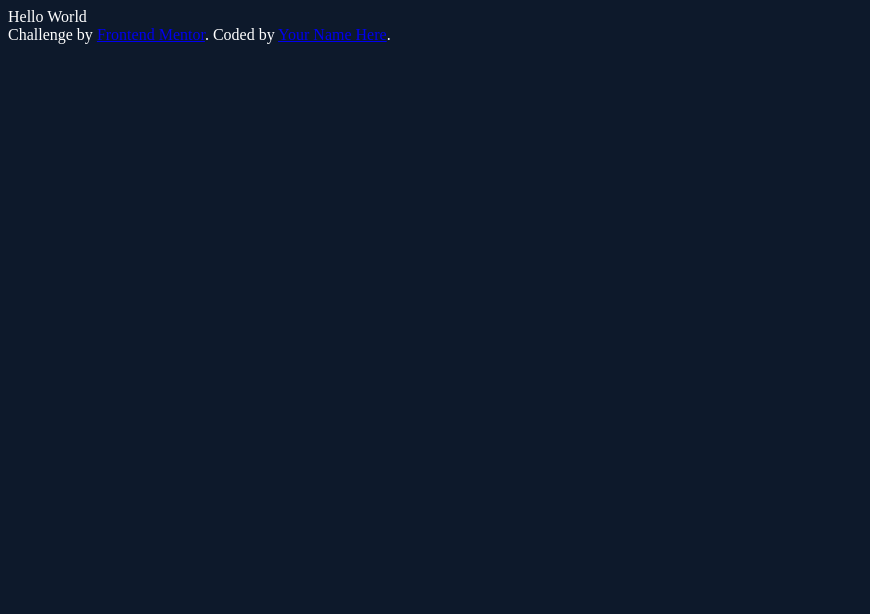
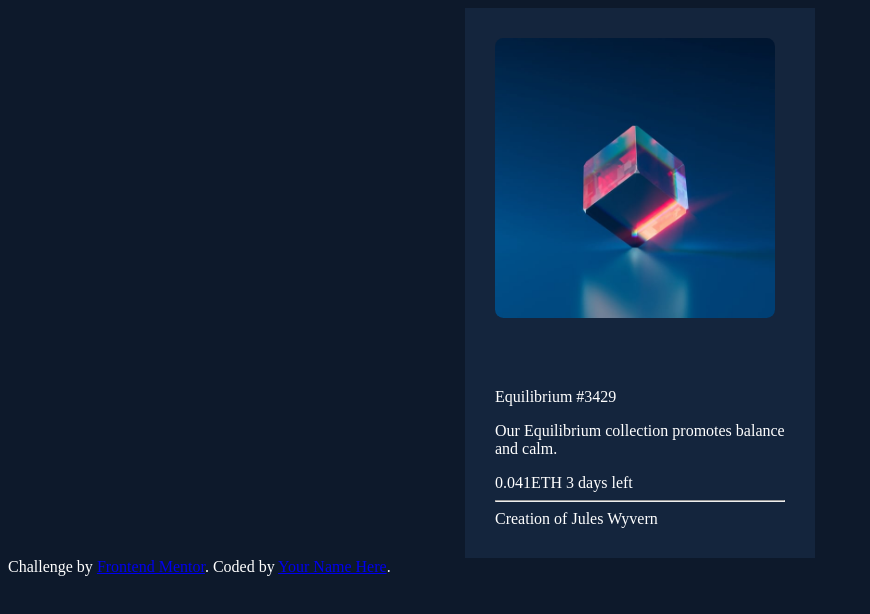
Before and after one commit to rcoleman1/nft-card, a plain HTML site: page index.html in a window 1280 px wide. Shown: the whole page, without its empty margins (0-870 px from the left). Drawn offline with Linux system fonts and the light colour scheme.

Commit message:
Center image

```diff
--- a/index.html
+++ b/index.html
@@ -8,7 +8,29 @@
     <title>Frontend Mentor | NFT preview card component</title>
   </head>
   <body>
-    Hello World
+    <section class="container">
+      <div class="bg__box">
+        <img src="images/image-equilibrium.jpg" alt="" class="bg__img">
+      </div>
+
+      <div class="text__box">
+        Equilibrium #3429
+
+        <p>Our Equilibrium collection promotes balance and calm.</p>
+
+        <div class="status__box">
+          <span>0.041ETH</span>
+          <span>3 days left</span>
+        </div>
+
+        <hr class="line">
+
+        <div class="profile__box">
+
+          Creation of Jules Wyvern
+        </div>
+      </div>
+    </section>
 
     <div class="attribution">
       Challenge by
--- a/styles.css
+++ b/styles.css
@@ -5,9 +5,45 @@
 :root {
   /* Font Color */
   --ft-clr-white: #fff;
+
+  /* Border Radius */
+  --border-radius: 3%;
 }
 
 body {
   background-color: hsl(217, 54%, 11%);
   color: var(--ft-clr-white);
 }
+
+.container {
+  background-color: hsl(216, 50%, 16%);
+  max-width: 350px;
+  padding: 30px;
+  margin: auto;
+}
+
+/* Image Box */
+.bg__box {
+  border-radius: var(--border-radius);
+  margin: auto;
+  height: 350px;
+  width: 100%;
+  /* max-width: 350px; */
+}
+
+/* Image */
+.bg__img {
+  background-color: hsl(216, 50%, 16%);
+  border-radius: var(--border-radius);
+  /* width: 100%; */
+  /* height: 100%; */
+  width: 280px;
+  height: 280px;
+  object-fit: cover;
+}
+
+.text__box {
+  width: 100%;
+  margin: auto;
+  max-width: 350px;
+}
```
